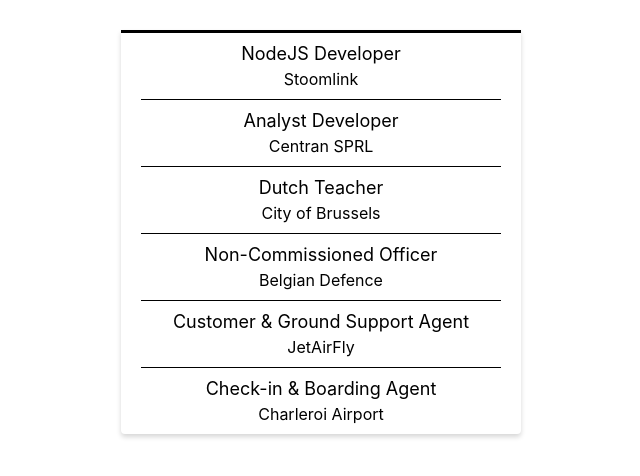
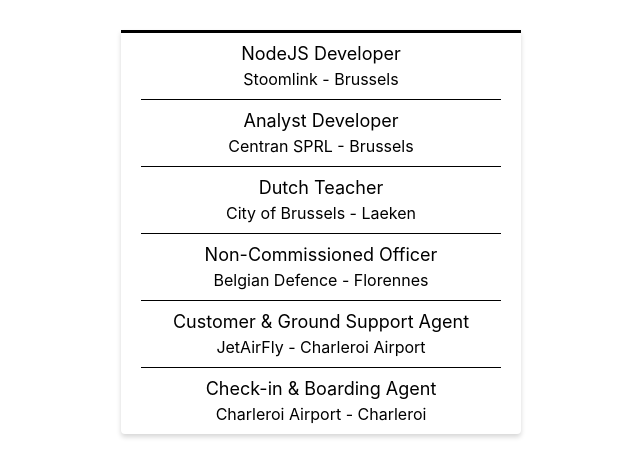
Before and after one commit to leilamyar/my-resume, a React (Create React App) app in the folder my-app/: page / in a window 1280 px wide. Shown: the top 476 px of the page, without its empty margins (319-959 px from the left). Built offline with nearby package versions, Linux system fonts and the light colour scheme.

Commit message:
feat(Jobs) : add job place

```diff
--- a/my-app/src/Jobs.js
+++ b/my-app/src/Jobs.js
@@ -1,19 +1,21 @@
-import React from 'react'
+import React from 'react';
 import {
   JobsContainerStyled,
   JobsList,
-  JobItem, JobTitle
-} from './JobsStyled'
+  JobItem,
+  JobTitle,
+} from './JobsStyled';
+
 const jobs = require('./data/jobs.json');
 
 const Jobs = () => {
   return (
     <JobsContainerStyled>
       <JobsList>
-      {jobs.map(({ id, jobTitle, employer }) => (
+      {jobs.map(({ id, jobTitle, employer, jobPlace }) => (
         <JobItem key={id}>
           <JobTitle>{jobTitle}</JobTitle>
-          <div>{employer}</div>
+          <div>{employer} - {jobPlace}</div>
         </JobItem>
       ))}
       </JobsList>
```
